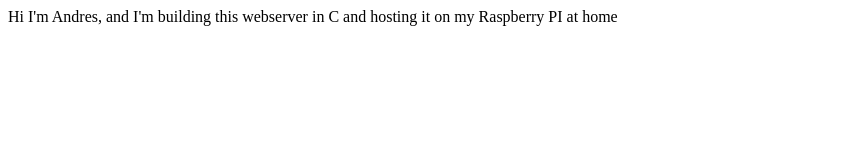
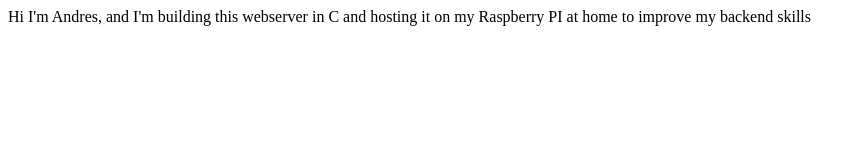
Before and after one commit to andresfelipemendez/cserver, a plain HTML site: page index.html in a window 1280 px wide. Shown: the whole page, without its empty margins (0-866 px from the left). Drawn offline with Linux system fonts and the light colour scheme.

Commit message:
Update index.html

```diff
--- a/index.html
+++ b/index.html
@@ -6,6 +6,6 @@
     <title>Hi</title>
 </head>
 <body>
-    Hi I'm Andres, and I'm building this webserver in C and hosting it on my Raspberry PI at home
+    Hi I'm Andres, and I'm building this webserver in C and hosting it on my Raspberry PI at home to improve my backend skills
 </body>
 </html>
```
